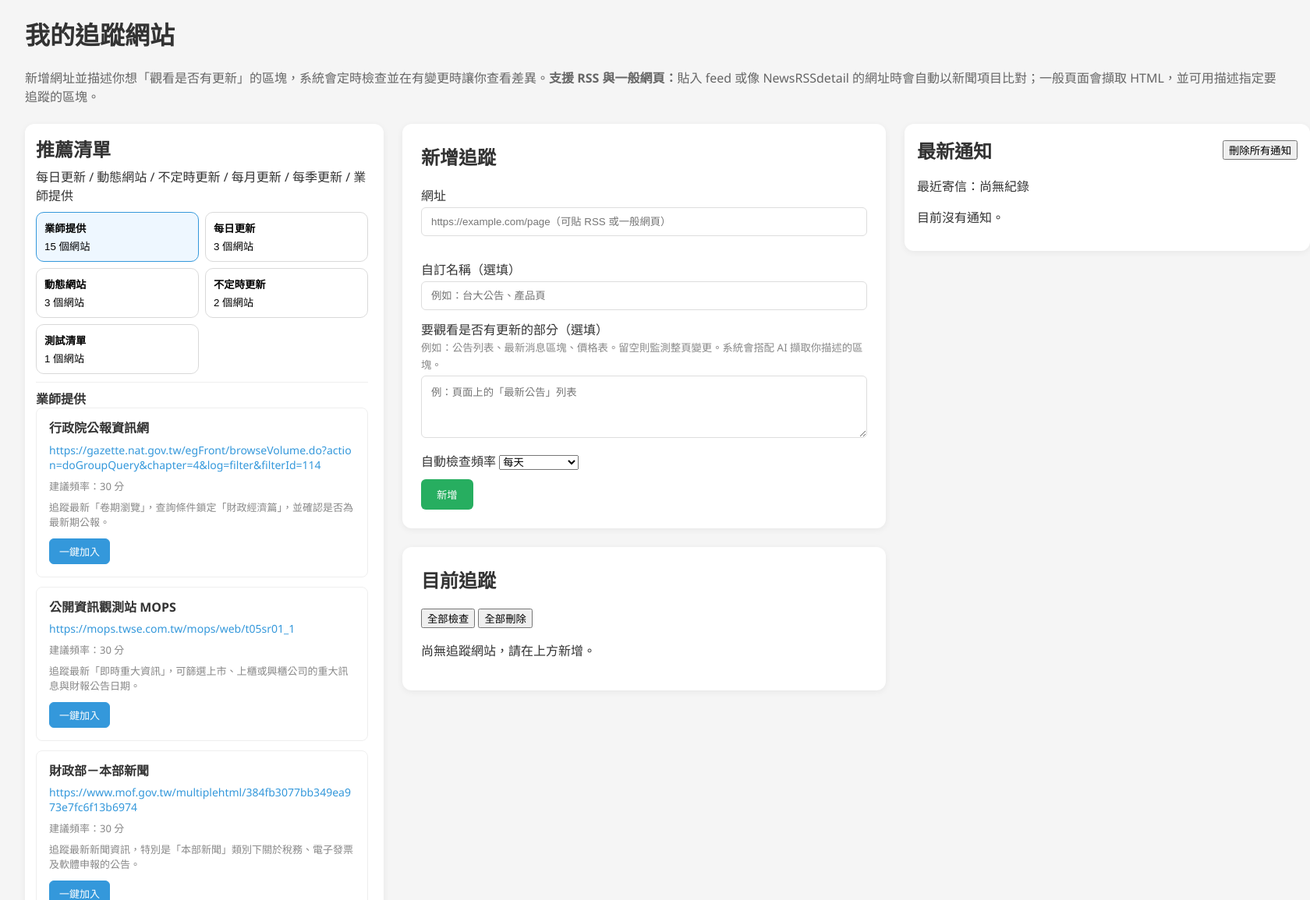
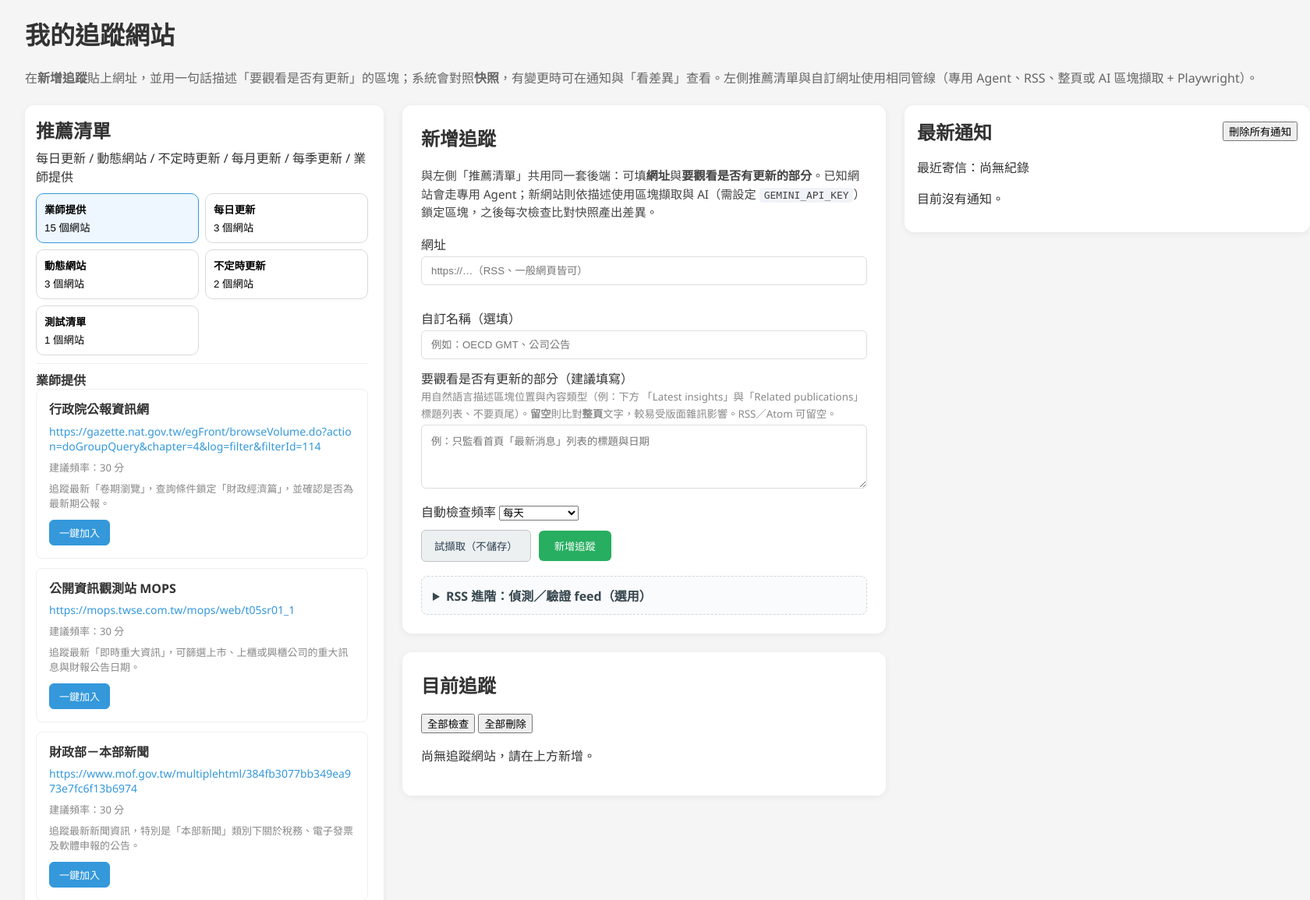
Before and after one commit to En0526/PwC_project, a Flask app: page /dashboard in a window 1680 px wide. Shown: the part 48-1203 px from the top of the page at 78% size. Run offline with Flask 3, Linux system fonts and the light colour scheme; the visitor is signed in with stand-in values (Sample User, id 1); data comes from the database, SQL or seed files in the repository; data that the repository does not hold is empty; parts of the project's set-up code (start-up, migrations or seed data) failed here and were passed over.

Commit message:
feat: 新增追蹤與擷取／差異管線結合—URL 分類 API、試擷取預覽、RSS 進階與首次檢查引導
Co-authored-by: Cursor <cursoragent@cursor.com>

```diff
--- a/backend/routes/subscriptions.py
+++ b/backend/routes/subscriptions.py
@@ -11,6 +11,7 @@ from backend.services.change_agent import generate_change_report
 from backend.services.notification_report import build_notifications_pdf
 from backend.services.email_service import send_notifications_report_email
 from backend.scheduler import run_check_subscription
+from backend.services.scraper import ScrapeFailure, classify_subscription_url, scrape_and_extract
 
 CHECK_INTERVAL_OPTIONS = {
     60: "每小時",
@@ -120,6 +121,64 @@ def list_subscriptions():
             for s in subs
         ]
     })
+
+
+@subscriptions_bp.route("/url/classify", methods=["POST"])
+@login_required
+def classify_subscription_url_route():
+    """粗分 RSS / 網頁，供新增追蹤表單即時提示（與 dashboard 對應）。"""
+    data = request.get_json() or {}
+    url = (data.get("url") or "").strip()
+    result = classify_subscription_url(url)
+    return jsonify(result)
+
+
+PREVIEW_MAX_CHARS = 12000
+
+
+@subscriptions_bp.route("/preview", methods=["POST"])
+@login_required
+def preview_subscription_scrape():
+    """
+    試擷取：不寫入資料庫，跑一次 scrape_and_extract。
+    用於自訂網站 +「要觀看的區塊」時確認 Agent／AI 能鎖定內容。
+    """
+    data = request.get_json() or {}
+    url = (data.get("url") or "").strip()
+    watch_description = (data.get("watch_description") or "").strip() or None
+    if not url:
+        return jsonify({"ok": False, "error": "請提供網址"}), 400
+
+    gemini_key = (current_app.config.get("GEMINI_API_KEY") or "").strip()
+    use_gemini = bool(gemini_key)
+
+    try:
+        content_text, chash, meta = scrape_and_extract(
+            url,
+            watch_description,
+            use_gemini=use_gemini,
+            gemini_api_key=gemini_key,
+        )
+    except ScrapeFailure as e:
+        return jsonify({
+            "ok": False,
+            "error": str(e),
+            "code": e.code,
+            "hint": e.hint,
+            "retryable": getattr(e, "retryable", True),
+            "http_status": getattr(e, "http_status", None),
+            "gemini_enabled": use_gemini,
+        }), 200
+
+    preview = content_text if len(content_text) <= PREVIEW_MAX_CHARS else content_text[:PREVIEW_MAX_CHARS] + "\n…（已截斷，實際長度 " + str(len(content_text)) + " 字元）"
+    return jsonify({
+        "ok": True,
+        "content_hash": chash,
+        "content_length": len(content_text),
+        "preview": preview,
+        "diagnostic": meta,
+        "gemini_enabled": use_gemini,
+    }), 200
 
 
 @subscriptions_bp.route("", methods=["POST"])
--- a/frontend/static/dashboard.js
+++ b/frontend/static/dashboard.js
@@ -524,8 +524,10 @@
     }
 
     function checkOne(id, btn) {
+        if (btn) {
             btn.disabled = true;
             btn.textContent = '檢查中…';
+        }
         var cardEl = btn && btn.closest ? btn.closest('.sub-card') : null;
         var controller = new AbortController();
         var timeoutId = setTimeout(function () { controller.abort(); }, 45000);
@@ -536,8 +538,10 @@
             })
             .then(function (data) {
                 clearTimeout(timeoutId);
+                if (btn) {
                     btn.disabled = false;
                     btn.textContent = '立即檢查';
+                }
                 if (data && data.ok === false && data.error) {
                     var status = data.result_status || 'failed';
                     var hint = data.hint || '';
@@ -582,8 +586,10 @@
             })
             .catch(function (err) {
                 clearTimeout(timeoutId);
+                if (btn) {
                     btn.disabled = false;
                     btn.textContent = '立即檢查';
+                }
                 if (err && err.name === 'AbortError') {
                     alert('立即檢查逾時（45 秒）。\n可能網站太慢或被擋，請稍後重試。');
                     return;
@@ -795,6 +801,73 @@
             subUrlField.addEventListener('change', scheduleUrlKindClassify);
         }
 
+        var btnPreview = qs('btn-preview-scrape');
+        var previewEl = qs('add-preview-result');
+        function runPreviewScrape() {
+            if (!btnPreview || !previewEl) return;
+            var url0 = (qs('sub-url').value || '').trim();
+            var watch0 = (qs('sub-watch').value || '').trim() || null;
+            if (!url0) {
+                alert('請先填寫網址。');
+                return;
+            }
+            btnPreview.disabled = true;
+            previewEl.style.display = 'block';
+            previewEl.className = 'add-preview-result meta-only';
+            previewEl.textContent = '擷取中…（動態網頁可能需數十秒，會自動使用瀏覽器渲染）';
+            fetch('/api/subscriptions/preview', {
+                method: 'POST',
+                credentials: 'same-origin',
+                headers: { 'Content-Type': 'application/json' },
+                body: JSON.stringify({ url: url0, watch_description: watch0 })
+            })
+                .then(function (r) {
+                    return r.json();
+                })
+                .then(function (data) {
+                    btnPreview.disabled = false;
+                    if (!data.ok) {
+                        previewEl.className = 'add-preview-result meta-only';
+                        var lines = ['【試擷取未成功】'];
+                        if (data.code) lines.push('狀態代碼：' + data.code);
+                        if (data.error) lines.push(String(data.error));
+                        if (data.hint) lines.push('建議：' + data.hint);
+                        if (data.gemini_enabled === false) {
+                            lines.push('未偵測到 GEMINI_API_KEY：新網站若無專用規則，多半只能比對整頁文字。');
+                        }
+                        previewEl.textContent = lines.join('\n');
+                        return;
+                    }
+                    var diag = data.diagnostic || {};
+                    var head =
+                        '【試擷取成功】\n' +
+                        '內容長度：' +
+                        (data.content_length || 0) +
+                        ' 字元\n雜湊前綴：' +
+                        String(data.content_hash || '').slice(0, 16) +
+                        '…\n擷取來源：' +
+                        (diag.source || '?') +
+                        (diag.section ? ' / 區塊：' + diag.section : '') +
+                        (diag.site ? ' / 站點：' + diag.site : '') +
+                        '\n信心度：' +
+                        (diag.confidence != null ? diag.confidence : '—') +
+                        '\n' +
+                        (data.gemini_enabled ? '（目前可使用 Gemini 協助區塊擷取）\n' : '（未設定 API Key：依專用規則或整頁擷取）\n') +
+                        '---\n\n';
+                    previewEl.className = 'add-preview-result';
+                    previewEl.textContent = head + (data.preview || '');
+                })
+                .catch(function () {
+                    btnPreview.disabled = false;
+                    previewEl.style.display = 'block';
+                    previewEl.className = 'add-preview-result meta-only';
+                    previewEl.textContent = '請求失敗，請確認已登入且後端（python app.py）正在執行。';
+                });
+        }
+        if (btnPreview) {
+            btnPreview.addEventListener('click', runPreviewScrape);
+        }
+
         form.addEventListener('submit', function (e) {
         e.preventDefault();
         var url = document.getElementById('sub-url').value.trim();
@@ -813,7 +886,7 @@
             interval = intervalVal ? parseInt(intervalVal, 10) : 1440;
         }
         submitSubscription({ url: url, name: name, watch_description: watch, check_interval_minutes: interval })
-            .then(function () {
+            .then(function (data) {
                 alert('新增訂閱成功！');
                 document.getElementById('sub-url').value = '';
                 document.getElementById('sub-name').value = '';
@@ -822,7 +895,15 @@
                 if (intervalCustomInput) intervalCustomInput.value = '';
                 toggleCustomIntervalInput();
                 setUrlKindHint('', '');
+                var pv = qs('add-preview-result');
+                if (pv) {
+                    pv.style.display = 'none';
+                    pv.textContent = '';
+                }
                 loadSubscriptions();
+                if (data && data.id && confirm('要現在執行第一次檢查（建立本訂閱的基準快照）嗎？\n按取消則仍依排程稍後檢查。')) {
+                    checkOne(data.id, null);
+                }
             })
             .catch(function (err) {
                 if (err && err.message === '已取消新增') return;
--- a/frontend/static/style.css
+++ b/frontend/static/style.css
@@ -132,9 +132,16 @@ body { font-family: "Segoe UI", "Microsoft JhengHei", sans-serif; margin: 0; bac
     margin-bottom: 24px;
 }
 .add-subscription h2 { margin-top: 0; }
+.add-subscription-lead {
+    font-size: 0.95rem;
+    line-height: 1.55;
+    color: #444;
+    margin: 0 0 16px 0;
+}
+.add-subscription-lead code { font-size: 0.85em; background: #f0f4f8; padding: 2px 6px; border-radius: 4px; }
 .add-subscription label { display: block; margin-bottom: 12px; font-weight: 500; }
 .add-subscription input[type="url"], .add-subscription input[type="text"], .add-subscription textarea {
-    width: 100%; padding: 10px 12px; margin-top: 4px; border: 1px solid #ddd; border-radius: 6px;
+    width: 100%; max-width: 36rem; padding: 10px 12px; margin-top: 4px; border: 1px solid #ddd; border-radius: 6px;
 }
 .add-subscription textarea { resize: vertical; min-height: 80px; }
 .add-subscription small { font-weight: normal; color: #888; }
@@ -150,8 +157,33 @@ body { font-family: "Segoe UI", "Microsoft JhengHei", sans-serif; margin: 0; bac
 .add-subscription .sub-url-hint.url-hint-rss { color: #1565c0; }
 .add-subscription .sub-url-hint.url-hint-web { color: #5d6d7e; }
 .add-subscription .sub-url-hint.url-hint-warn { color: #b45309; }
-.add-subscription button { padding: 10px 20px; background: #27ae60; color: #fff; border: none; border-radius: 6px; cursor: pointer; }
-.add-subscription button:hover { background: #219a52; }
+.add-sub-actions { display: flex; flex-wrap: wrap; gap: 10px; align-items: center; margin-top: 8px; }
+.add-sub-actions button[type="submit"] {
+    padding: 10px 20px; background: #27ae60; color: #fff; border: none; border-radius: 6px; cursor: pointer;
+}
+.add-sub-actions button[type="submit"]:hover { background: #219a52; }
+.btn-preview {
+    padding: 10px 16px; background: #ecf0f1; color: #2c3e50; border: 1px solid #bdc3c7;
+    border-radius: 6px; cursor: pointer; font-weight: 500;
+}
+.btn-preview:hover { background: #dfe6e9; }
+.btn-preview:disabled { opacity: 0.65; cursor: wait; }
+.add-preview-result {
+    margin-top: 14px; padding: 12px 14px; background: #f8f9fb; border: 1px solid #e1e4e8;
+    border-radius: 8px; font-size: 0.82rem; white-space: pre-wrap; word-break: break-word;
+    max-height: 280px; overflow: auto; font-family: ui-monospace, Consolas, monospace; line-height: 1.45;
+}
+.add-preview-result.meta-only { font-family: inherit; white-space: normal; }
+.add-rss-advanced { margin-top: 18px; padding: 12px 14px; background: #fafbfc; border: 1px dashed #cfd8dc; border-radius: 8px; }
+.add-rss-advanced summary { cursor: pointer; font-weight: 600; color: #37474f; }
+.add-rss-advanced .meta { margin: 8px 0 12px 0; }
+.rss-advanced-row { display: flex; flex-wrap: wrap; gap: 10px; align-items: flex-end; margin-bottom: 10px; }
+.rss-advanced-row label { flex: 1; min-width: 200px; margin-bottom: 0; }
+.rss-advanced-row button {
+    padding: 8px 14px; border-radius: 6px; border: none; cursor: pointer; background: #3498db; color: #fff;
+}
+.rss-advanced-row button:hover { background: #2980b9; }
+.rss-result-wrap { margin-top: 12px; padding: 10px; background: #fff; border-radius: 6px; border: 1px solid #eee; }
 
 .subscription-list { background: #fff; padding: 24px; border-radius: 12px; box-shadow: 0 2px 8px rgba(0,0,0,0.06); }
 .subscription-list h2 { margin-top: 0; }
--- a/frontend/templates/dashboard.html
+++ b/frontend/templates/dashboard.html
@@ -3,7 +3,7 @@
 {% block content %}
 <div class="dashboard">
     <h1>我的追蹤網站</h1>
-    <p class="dashboard-desc">新增網址並描述你想「觀看是否有更新」的區塊，系統會定時檢查並在有變更時讓你查看差異。<strong>支援 RSS 與一般網頁：</strong>貼入 feed 或像 NewsRSSdetail 的網址時會自動以新聞項目比對；一般頁面會擷取 HTML，並可用描述指定要追蹤的區塊。</p>
+    <p class="dashboard-desc">在<strong>新增追蹤</strong>貼上網址，並用一句話描述「要觀看是否有更新」的區塊；系統會對照<strong>快照</strong>，有變更時可在通知與「看差異」查看。左側推薦清單與自訂網址使用相同管線（專用 Agent、RSS、整頁或 AI 區塊擷取 + Playwright）。</p>
 
     <div class="dashboard-grid">
         <aside class="dashboard-aside dashboard-aside-left">
@@ -19,11 +19,12 @@
         <div class="dashboard-main">
             <section class="add-subscription">
                 <h2>新增追蹤</h2>
+                <p class="add-subscription-lead">與左側「推薦清單」共用同一套後端：可填<strong>網址</strong>與<strong>要觀看是否有更新的部分</strong>。已知網站會走專用 Agent；新網站則依描述使用區塊擷取與 AI（需設定 <code>GEMINI_API_KEY</code>）鎖定區塊，之後每次檢查比對快照產出差異。</p>
                 <form id="form-add-sub">
-                    <label>網址 <input type="url" id="sub-url" required placeholder="https://example.com/page（可貼 RSS 或一般網頁）"></label>
+                    <label>網址 <input type="url" id="sub-url" required placeholder="https://…（RSS、一般網頁皆可）"></label>
                     <small id="sub-url-hint" class="sub-url-hint" aria-live="polite"></small>
-                    <label>自訂名稱（選填）<input type="text" id="sub-name" placeholder="例如：台大公告、產品頁"></label>
-                    <label>要觀看是否有更新的部分（選填）<br><small>例如：公告列表、最新消息區塊、價格表。留空則監測整頁變更。系統會搭配 AI 擷取你描述的區塊。</small><textarea id="sub-watch" rows="3" placeholder="例：頁面上的「最新公告」列表"></textarea></label>
+                    <label>自訂名稱（選填）<input type="text" id="sub-name" placeholder="例如：OECD GMT、公司公告"></label>
+                    <label>要觀看是否有更新的部分（建議填寫）<br><small>用自然語言描述區塊位置與內容類型（例：下方 「Latest insights」與「Related publications」標題列表、不要頁尾）。<strong>留空</strong>則比對<strong>整頁</strong>文字，較易受版面雜訊影響。RSS／Atom 可留空。</small><textarea id="sub-watch" rows="4" placeholder="例：只監看首頁「最新消息」列表的標題與日期"></textarea></label>
                     <label>自動檢查頻率
                         <select id="sub-interval">
                             <option value="60">每小時</option>
@@ -36,8 +37,28 @@
                         </select>
                         <input type="number" id="sub-interval-custom" min="1" step="1" placeholder="輸入分鐘，例如 720" style="display:none; margin-top:8px;">
                     </label>
-                    <button type="submit">新增</button>
+                    <div class="add-sub-actions">
+                        <button type="button" id="btn-preview-scrape" class="btn-preview">試擷取（不儲存）</button>
+                        <button type="submit">新增追蹤</button>
+                    </div>
+                    <div id="add-preview-result" class="add-preview-result" style="display:none;" aria-live="polite"></div>
                 </form>
+
+                <details class="add-rss-advanced">
+                    <summary>RSS 進階：偵測／驗證 feed（選用）</summary>
+                    <p class="meta">若主站沒有現成 RSS，可先偵測頁面內連結；驗證通過後會一鍵填入上方「網址」。</p>
+                    <div class="rss-advanced-row">
+                        <label>要偵測的網頁 <input type="url" id="rss-detect-url" placeholder="https://example.com/news" style="width:100%;max-width:36rem;"></label>
+                        <button type="button" id="btn-detect-rss">偵測 RSS</button>
+                    </div>
+                    <div class="rss-advanced-row">
+                        <label>直接驗證 feed URL <input type="url" id="rss-validate-url" placeholder="https://…/feed.xml" style="width:100%;max-width:36rem;"></label>
+                        <button type="button" id="btn-validate-rss">驗證</button>
+                    </div>
+                    <div id="rss-result" class="rss-result-wrap" style="display:none;">
+                        <div id="rss-result-content"></div>
+                    </div>
+                </details>
             </section>
 
             <section class="subscription-list">
```
Lines whose indentation alone changed are shown as unchanged.
